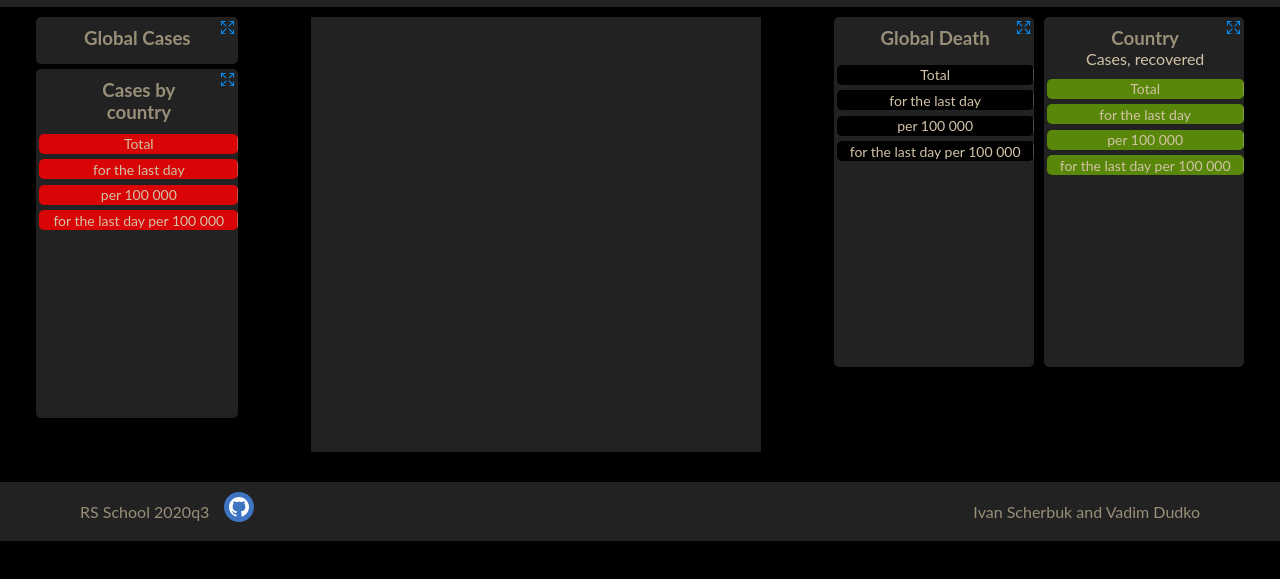
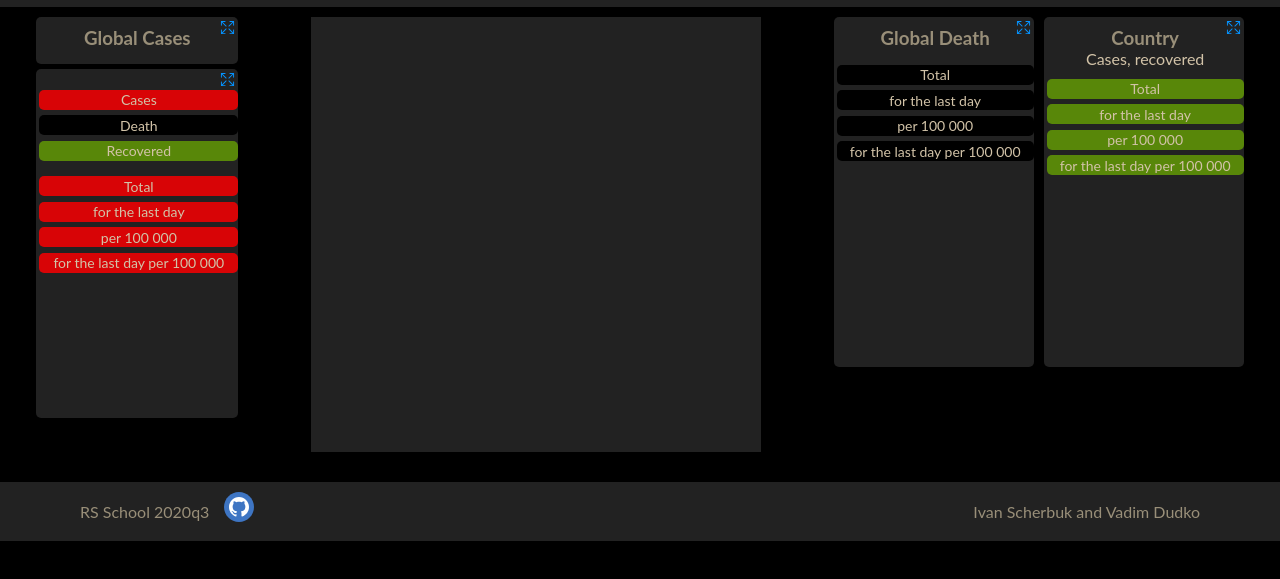
Before and after one commit to mmaaaaaaaails/COVID-19-Dashboard, a website built with webpack: page src/index.html in a window 1280 px wide. Shown: the part 63-642 px from the top of the page. Built offline with nearby package versions, Linux system fonts and the light colour scheme; no server answers; some icons are missing.

Commit message:
feat: add three buttons for section cases

```diff
--- a/src/assets/scss/main.scss
+++ b/src/assets/scss/main.scss
@@ -97,6 +97,10 @@ body {
     }
   }
 
+  &__buttons {
+    padding-top: 10px;
+  }
+
   &__button {
     background: $cases-color
       linear-gradient(to left, transparent, transparent 50%, $light-color 50%);
@@ -127,6 +131,7 @@ body {
     padding-left: 3px;
     border-radius: 5px;
     position: relative;
+    padding-top: 20px
   }
 
   &__full {
--- a/src/assets/scss/mixin.scss
+++ b/src/assets/scss/mixin.scss
@@ -21,7 +21,7 @@
     height: 20px;
     margin-bottom: 5px;
     border-radius: 5px;
-    background-position: 100.2% 0;
+    background-position: 100% 0;
     background-size: 200% 100%;
     color: $light-color;
 
--- a/src/index.html
+++ b/src/index.html
@@ -47,7 +47,9 @@
             </div>
             <div class="cases__countries">
                 <span class="cases__full"></span>
-                <h3 class="cases__title">Cases by <p>country</p></h3>
+                <button class="cases__button">Cases</button>
+                <button class="death__button">Death</button>
+                <button class="recovered__button">Recovered</button>
                 <div class="cases__buttons">
                     <button class="cases__button">Total</button>
                     <button class="cases__button">for the last day</button>
```
